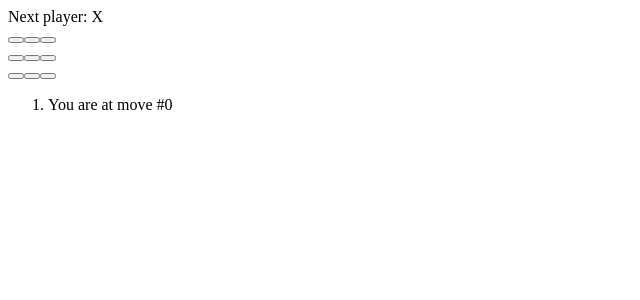
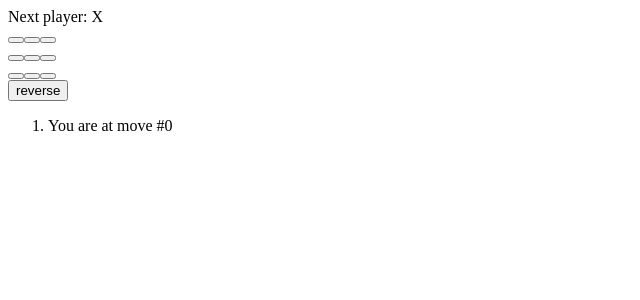
Before and after one commit to Masaya-Nishijima/learn-front, a React (Vite) app in the folder tutorial-tic-tac-toe/: page / in a window 1280 px wide. Shown: the top 300 px of the page, without its empty margins (0-640 px from the left). Built offline with nearby package versions, Linux system fonts and the light colour scheme; the HTML template or start-up script is replaced by a standard one.

Commit message:
手順の昇順・降順変更機能を実装

```diff
--- a/tutorial-tic-tac-toe/src/App.tsx
+++ b/tutorial-tic-tac-toe/src/App.tsx
@@ -59,9 +59,9 @@ function Board({ xIsNext, squares, onPlay }: { xIsNext: boolean, squares: Array<
 export default function Game() {
   const [history, setHistory] = useState([Array(9).fill(null)]);
   const [currentMove, setCurrentMove] = useState(0);
+  const [moveDirectionReverse, setMoveDirectionReverse] = useState(false);
   const xIsNext = currentMove % 2 === 0;
   const currentSquares = history[currentMove];
-
 
   function handlePlay(nextSquares: Array<SquareValue>) {
 
@@ -99,7 +99,12 @@ export default function Game() {
         <Board xIsNext={xIsNext} squares={currentSquares} onPlay={handlePlay} />
       </div>
       <div className="game-info">
-        <ol>{moves}</ol>
+        <button onClick={()=> {setMoveDirectionReverse(!moveDirectionReverse)}}>reverse</button>
+        <ol
+          className={moveDirectionReverse ? "reverse" : ""}
+        >
+          {moves}
+        </ol>
       </div>
     </div>
   );
--- a/tutorial-tic-tac-toe/src/styles.css
+++ b/tutorial-tic-tac-toe/src/styles.css
@@ -87,4 +87,12 @@ body {
 
 .game-info {
   margin-left: 20px;
+
+  ol {
+    display: flex;
+    flex-direction: column;
+    &.reverse {
+      flex-direction: column-reverse;
+    }
+  }
 }
```
